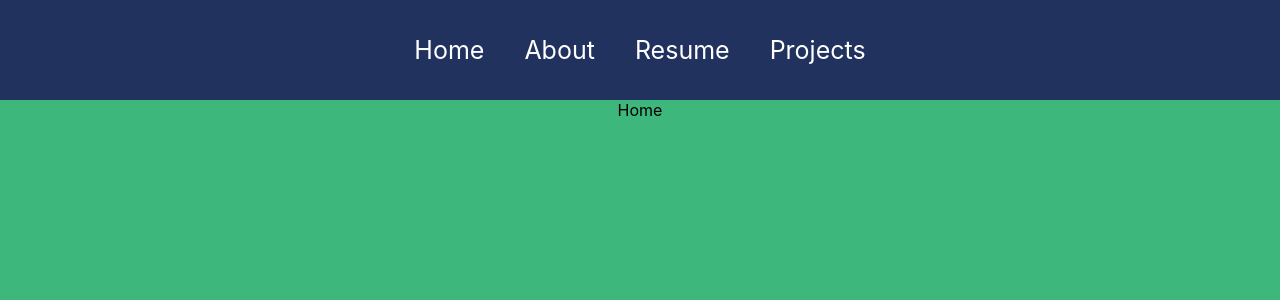
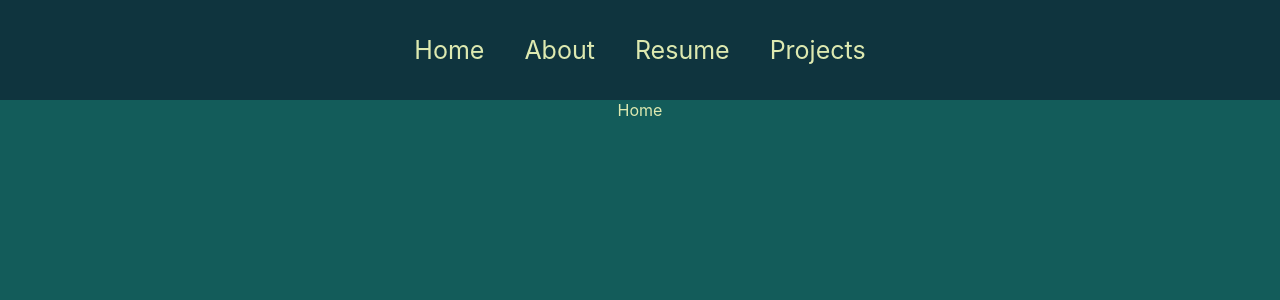
Before and after one commit to naderik/react-e-portfolio, a React (Create React App) app: page / in a window 1280 px wide. Shown: the top 300 px of the page. Built offline with nearby package versions, Linux system fonts and the light colour scheme.

Commit message:
play with css colors

```diff
--- a/src/App.css
+++ b/src/App.css
@@ -1,9 +1,10 @@
 .App {
   text-align: center;
+  color: #DDE9B0
 }
 
 body {
-  background-color: #3eb77c;
+  background-color: #135C5A;
   padding: 0;
   margin: 0;
 }
--- a/src/styles/Navbar.css
+++ b/src/styles/Navbar.css
@@ -1,7 +1,7 @@
 .navbar {
     width: 100%;
     height: 100px;
-    background: #21325e;
+    background: #0F343E;
   }
 
   .links {
@@ -10,11 +10,11 @@
     display: flex;
     align-items: center;
     justify-content: center;
-    color: white;
+    color: #DDE9B0;
   }
 
   .navbar a {
-    color: white;
+    color: #DDE9B0;
     text-decoration: none;
     margin: 20px;
     font-size: 25px;
@@ -35,7 +35,7 @@
     margin-right: 20px;
     background-color: transparent;
     border: none;
-    color: white;
+    color: #DDE9B0;
     cursor: pointer;
   }
 
```
